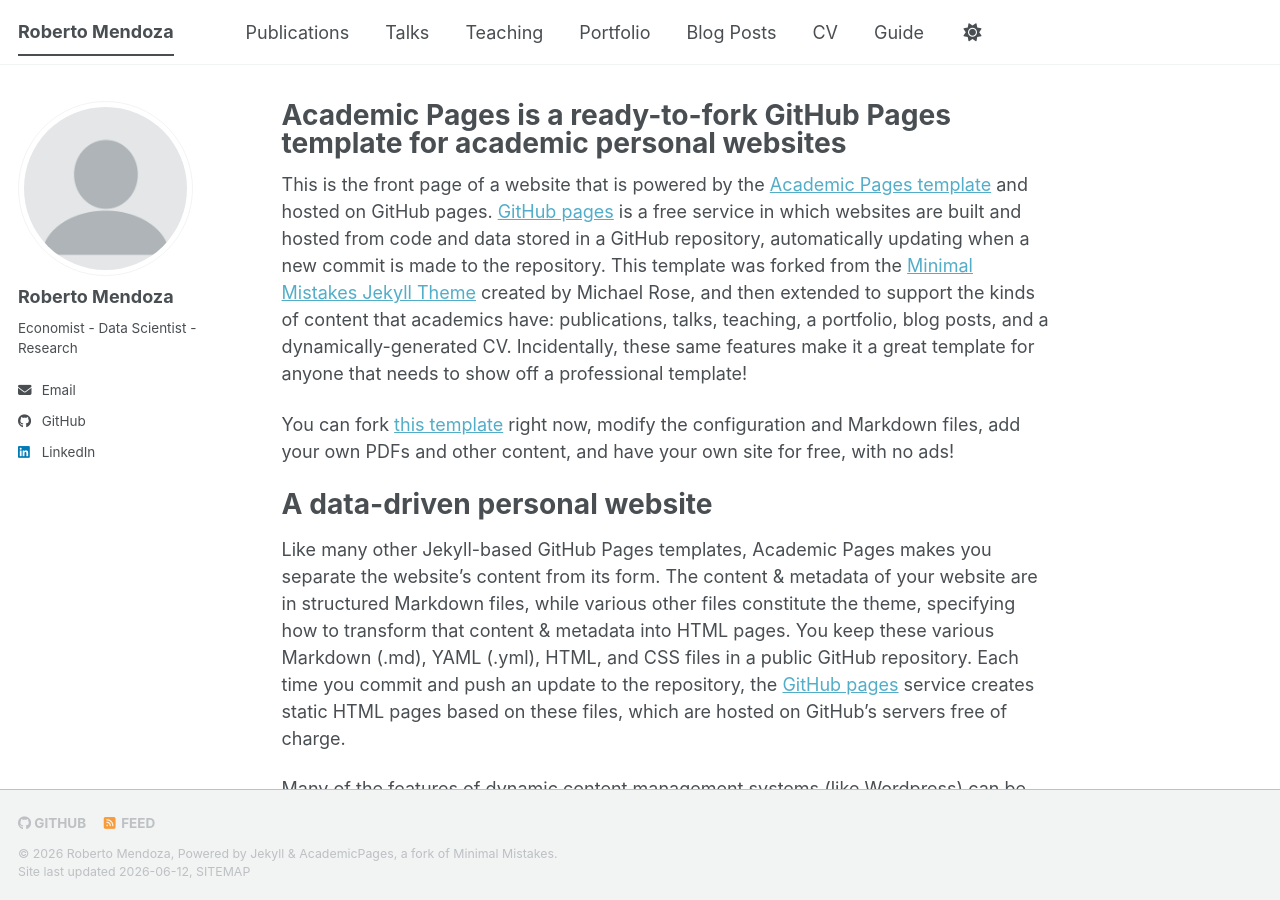
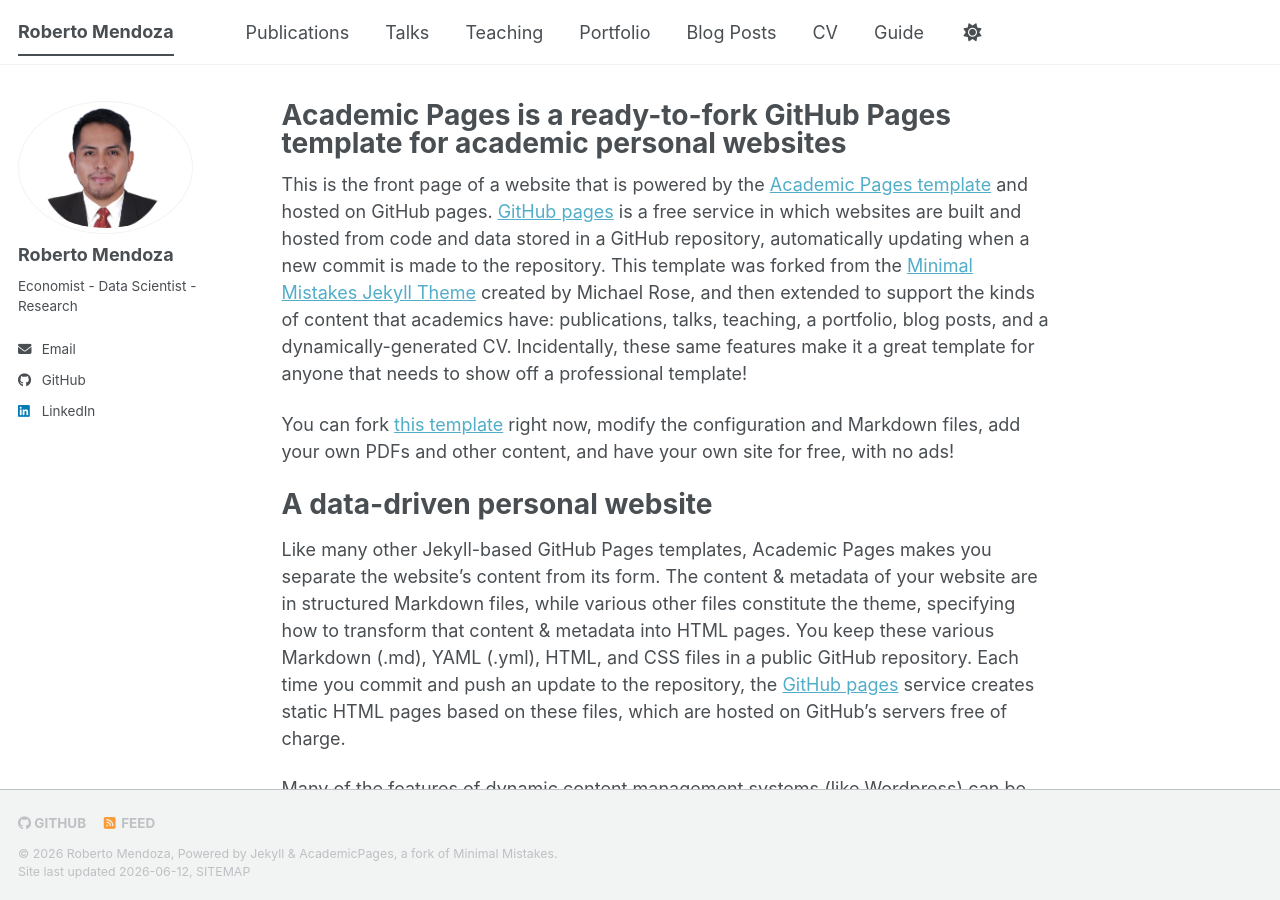
Before and after one commit to Robertopucp/RobertoMendoza.github.io, a Jekyll site: the page built from _pages/about.md, in a window 1280 px wide and 900 px high. Built offline with Jekyll 4.4.1, drawn with Linux system fonts in a browser that asks for light colours; a script bundle is joined from its source files by our own code; library files that are not in the unit come from our copies.

Commit message:
cahnges 5

```diff
--- a/_config.yml
+++ b/_config.yml
@@ -23,7 +23,7 @@ repository               : "Robertopucp/RobertoMendoza.github.io"
 #               Additional customization can be done by editing /_includes/author-profile.html
 author:
   # Biographic information
-  avatar           : "profile.png"
+  avatar           : "image_personal.png"
   name             : "Roberto Mendoza"
   pronouns         : # example: "she/her"
   bio              : "Economist - Data Scientist - Research"
```
Also changed, not shown: images/image_personal.png (added).
